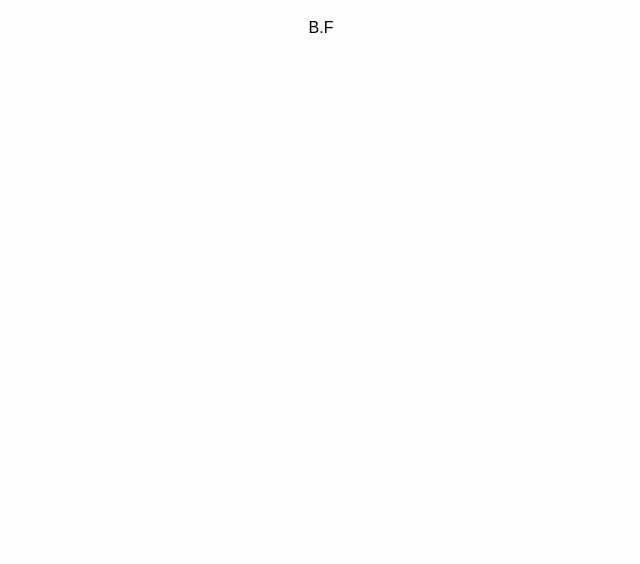
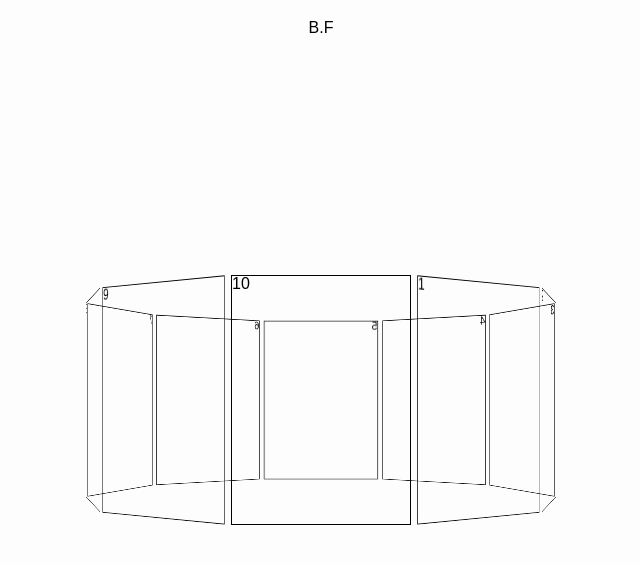
Before and after one commit to gywns022727/boring-fox, a React (Create React App) app: page / in a window 1280 px wide. Shown: the top 564 px of the page, without its empty margins (319-959 px from the left). Built offline with nearby package versions, Linux system fonts and the light colour scheme; a web font is replaced by a local one.

Commit message:
mainpage function

```diff
--- a/src/Components/Header/style.ts
+++ b/src/Components/Header/style.ts
@@ -6,4 +6,6 @@ export const Header = styled.header`
   height: 100px;
   font-weight: 500;
   text-align: center;
+  position: fixed;
+  z-index: 100;
 `;
--- a/src/Page/Main/index.tsx
+++ b/src/Page/Main/index.tsx
@@ -1,10 +1,28 @@
 import { useState } from "react";
 import Header from "../../Components/Header";
-import { Container } from "./style";
+import {
+  MainContainer,
+  LoadingContainer,
+  Scroll,
+  ContentBox,
+  Content,
+} from "./style";
 import BeatLoader from "react-spinners/BeatLoader";
 
 export default function Index() {
   const [isLoading, setIsLoading] = useState<boolean>(false);
+  const [isSelected, setIsSelected] = useState<number>(0);
+  const cellCoutn: number = 10;
+  let angle: number = (isSelected / cellCoutn) * -360;
+  const halfScreen: number = window.screen.width / 2;
+
+  const ScrollEvent = (e: React.MouseEvent<HTMLElement>) => {
+    const clickPosition: number = e.clientX;
+    clickPosition > halfScreen
+      ? setIsSelected(isSelected - 1)
+      : setIsSelected(isSelected + 1);
+  };
+
   setTimeout(() => {
     setIsLoading(true);
   }, 1000);
@@ -12,10 +30,32 @@ export default function Index() {
   return isLoading ? (
     <div>
       <Header />
+      <MainContainer
+        onClick={(e) => {
+          ScrollEvent(e);
+        }}
+      >
+        <Scroll>
+          <ContentBox
+            style={{ transform: `translateZ(-288px) rotateY(${angle}deg)` }}
+          >
+            <Content>1</Content>
+            <Content>2</Content>
+            <Content>3</Content>
+            <Content>4</Content>
+            <Content>5</Content>
+            <Content>6</Content>
+            <Content>7</Content>
+            <Content>8</Content>
+            <Content>9</Content>
+            <Content>10</Content>
+          </ContentBox>
+        </Scroll>
+      </MainContainer>
     </div>
   ) : (
-    <Container>
+    <LoadingContainer>
       <BeatLoader color="#eeb8b8" />
-    </Container>
+    </LoadingContainer>
   );
 }
--- a/src/Page/Main/style.ts
+++ b/src/Page/Main/style.ts
@@ -1,9 +1,71 @@
 import styled from "styled-components";
 
-export const Container = styled.div`
+export const MainContainer = styled.div`
+  display: flex;
+  justify-content: center;
+  align-items: center;
+  width: 100%;
+  height: 100vh;
+  overflow-x: hidden;
+`;
+
+export const LoadingContainer = styled.div`
   width: 100vw;
   height: 100vh;
   display: flex;
   justify-content: center;
   align-items: center;
 `;
+
+export const Scroll = styled.div`
+  position: relative;
+  width: 180px;
+  height: 250px;
+  perspective: 1000px;
+`;
+
+export const ContentBox = styled.div`
+  width: 100%;
+  height: 100%;
+  position: absolute;
+  transform: translateZ(-288px);
+  transform-style: preserve-3d;
+  transition: transform 1s;
+  :nth-child(1) {
+    transform: rotateY(36deg) translateZ(288px);
+  }
+  :nth-child(2) {
+    transform: rotateY(72deg) translateZ(288px);
+  }
+  :nth-child(3) {
+    transform: rotateY(108deg) translateZ(288px);
+  }
+  :nth-child(4) {
+    transform: rotateY(144deg) translateZ(288px);
+  }
+  :nth-child(5) {
+    transform: rotateY(180deg) translateZ(288px);
+  }
+  :nth-child(6) {
+    transform: rotateY(216deg) translateZ(288px);
+  }
+  :nth-child(7) {
+    transform: rotateY(252deg) translateZ(288px);
+  }
+  :nth-child(8) {
+    transform: rotateY(288deg) translateZ(288px);
+  }
+  :nth-child(9) {
+    transform: rotateY(324deg) translateZ(288px);
+  }
+  :nth-child(10) {
+    transform: rotateY(360deg) translateZ(288px);
+  }
+`;
+
+export const Content = styled.div`
+  position: absolute;
+  width: 180px;
+  height: 250px;
+  border: 1px solid #000;
+`;
```
